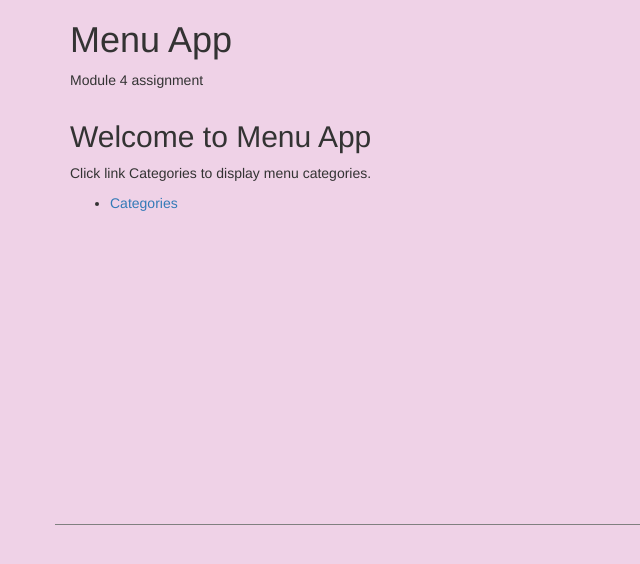
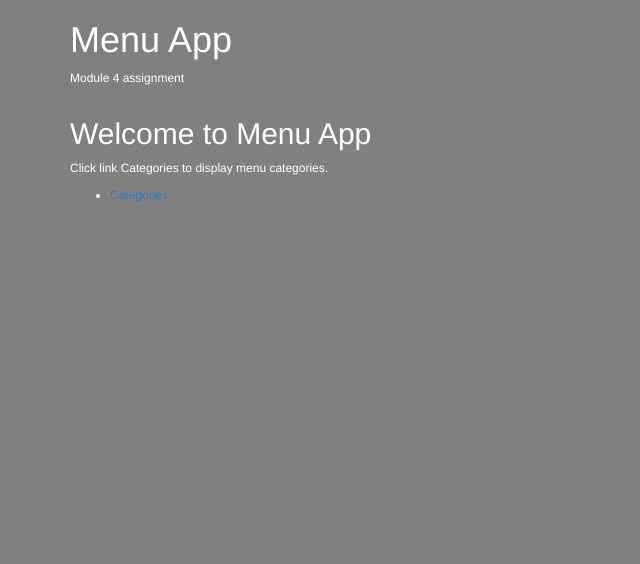
Before and after one commit to ujjwalmittal291/coursera-spa-AngularJs, a plain HTML site: page Module4/index.html in a window 1280 px wide. Shown: the whole page, without its empty margins (0-640 px from the left). Drawn offline with nearby package versions, Linux system fonts and the light colour scheme; some packages are replaced by stand-ins of ours.

Commit message:
Update index.html

```diff
--- a/Module4/index.html
+++ b/Module4/index.html
@@ -3,7 +3,6 @@
 <head>
   <meta charset="UTF-8">
   <title>Module 4 assignment</title>
-  <!--<link rel="stylesheet" href="../bower_components/bootstrap/dist/css/bootstrap.min.css">-->
   <link rel="stylesheet"
     href="https://maxcdn.bootstrapcdn.com/bootstrap/3.3.7/css/bootstrap.min.css"
     integrity="sha384-BVYiiSIFeK1dGmJRAkycuHAHRg32OmUcww7on3RYdg4Va+PmSTsz/K68vbdEjh4u"
@@ -15,7 +14,9 @@
       text-align: center;
     }
     body {
-      background: #efd2e7;
+      background: grey;
+      color: white;
+      font-size: 1.2em;
     }
   </style>
 </head>
@@ -28,12 +29,9 @@
       </div>
     </header>
 
-    <!-- *** START: Row with content *********************************************** -->
     <div class="row">
-      <!-- View should contain the columns -->
       <ui-view></ui-view>
     </div>
-    <!-- *** END: Row with content *********************************************** -->
 
     <div class="row" style="margin-top: 300px;">
       <div class="col-md-12">
@@ -47,35 +45,18 @@
       </div>
     </footer>
   </div>
-  <!-- LOCAL framework script files -->
-  <!--<script src="../bower_components/jquery/dist/jquery.min.js"></script>
-  <script src="../bower_components/bootstrap/dist/js/bootstrap.min.js"></script>
-  <script src="../bower_components/angular/angular.js"></script>
-  <script src="../bower_components/angular-ui-router/release/angular-ui-router.min.js"></script>-->
-
-  <!-- EXTERNAL framework script files (CDN's) -->
   <script src="https://ajax.googleapis.com/ajax/libs/jquery/3.1.1/jquery.min.js"></script>
   <script src="https://maxcdn.bootstrapcdn.com/bootstrap/3.3.7/js/bootstrap.min.js"
     integrity="sha384-Tc5IQib027qvyjSMfHjOMaLkfuWVxZxUPnCJA7l2mCWNIpG9mGCD8wGNIcPD7Txa"
     crossorigin="anonymous"></script>
   <script src="https://ajax.googleapis.com/ajax/libs/angularjs/1.5.8/angular.min.js"></script>
   <script src="https://cdnjs.cloudflare.com/ajax/libs/angular-ui-router/0.3.1/angular-ui-router.min.js"></script>
-
-  <!-- LOCAL script file(s) with application logic -->
-
-  <!-- Load bootstrapping module and routes -->
   <script src="js/home/menuapp.module.js"></script>
   <script src="js/routes.js"></script>
-
-  <!-- Load other modules -->
   <script src="js/data/data.module.js"></script>
   <script src="js/data/menudata.service.js"></script>
-
-  <!-- Load rest of files -->
   <script src="js/categories/categories-list.controller.js"></script>
   <script src="js/categories/items-list.controller.js"></script>
-
-  <!-- Load components -->
   <script src="js/components/categories.component.js"></script>
   <script src="js/components/items.component.js"></script>
 </body>
```
